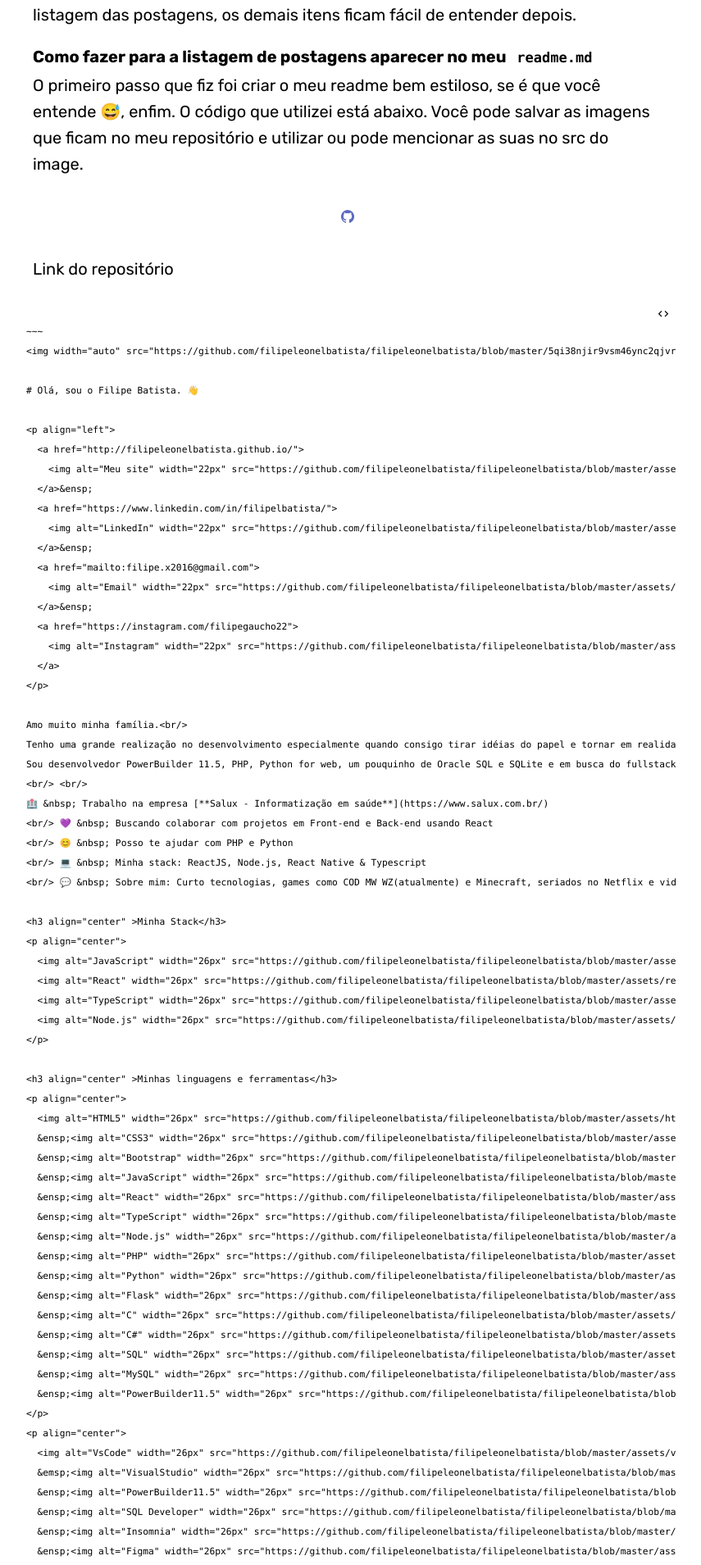
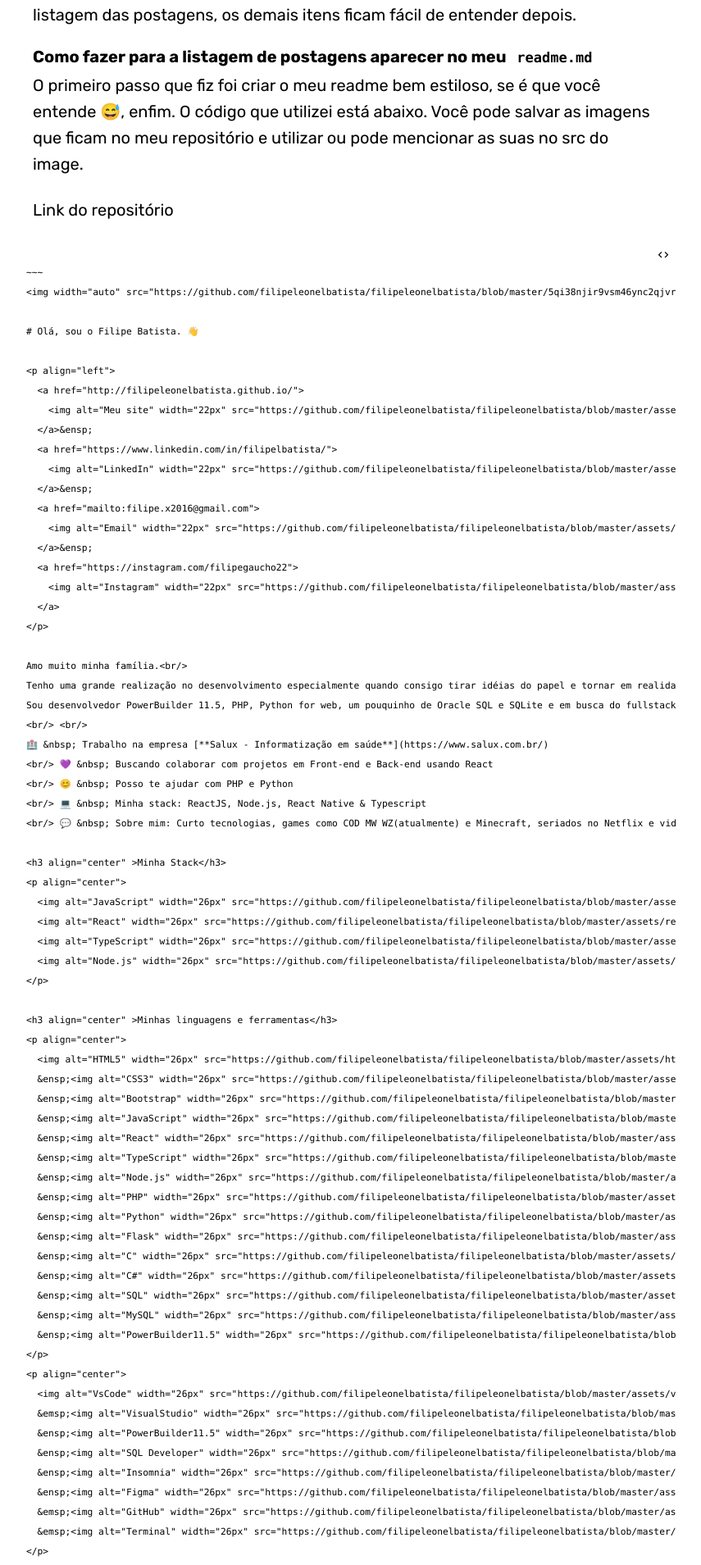
Before and after one commit to filipeleonelbatista/filipeleonelbatista.github.io, a Jekyll site: the page built from _posts/2020-09-16-utilizando-git-hub-actions-para-atualizar-o-readme-do-perfil.md, in a window 1280 px wide. Shown: the part 1050-2959 px from the top of the page at 82% size, without its empty margins (216-1071 px from the left). Built offline with Jekyll 4.4.1, drawn with Linux system fonts in a browser that asks for light colours; some web fonts are replaced.

Commit message:
Update 2020-09-16-utilizando-git-hub-actions-para-atualizar-o-readme-do-perfil.md

```diff
--- a/_posts/2020-09-16-utilizando-git-hub-actions-para-atualizar-o-readme-do-perfil.md
+++ b/_posts/2020-09-16-utilizando-git-hub-actions-para-atualizar-o-readme-do-perfil.md
@@ -21,7 +21,7 @@
 O primeiro passo que fiz foi criar o meu readme bem estiloso, se é que você entende 😅, enfim. O código que utilizei está abaixo. Você pode salvar as imagens que ficam no
 meu repositório e utilizar ou pode mencionar as suas no src do image.
 
-[<img src="https://raw.githubusercontent.com/filipeleonelbatista/filipeleonelbatista.github.io/master/assets/img/github.png" width="16" /> Link do repositório](https://github.com/filipeleonelbatista/filipeleonelbatista)
+[Link do repositório](https://github.com/filipeleonelbatista/filipeleonelbatista)
 
 {% highlight markdown %}
 ~~~
```
